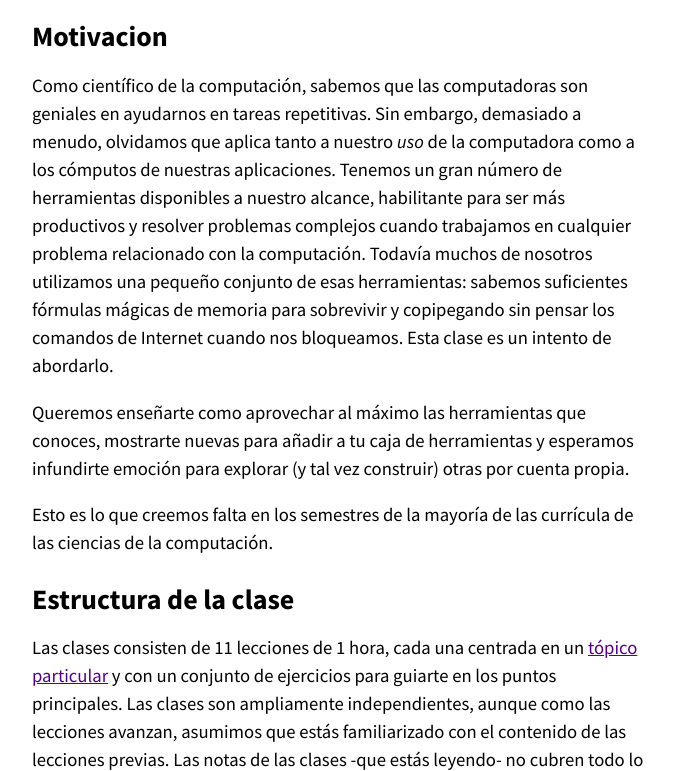
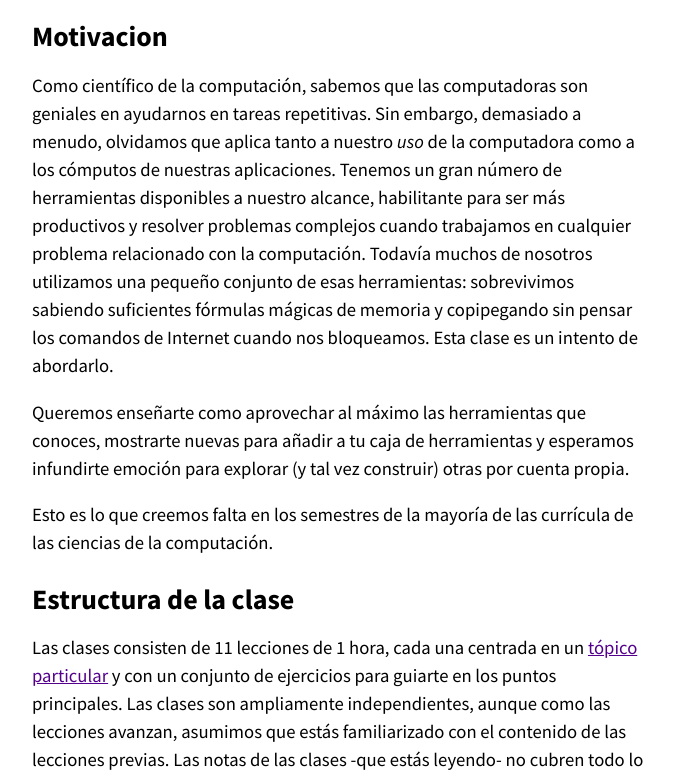
Before and after one commit to missing-semester-esp/missing-semester-esp.github.io, a Jekyll site: the page built from _2020/course-shell-esp.md, in a window 1280 px wide and 900 px high, scrolled down 366 px, cut to the strip 129-900 px from the top of the window. Shown: the whole strip, without its empty margins (300-974 px from the left). Built offline with Jekyll 4.4.1, drawn with Linux system fonts in a browser that asks for light colours.

```diff
--- a/_2020/course-shell-esp.md
+++ b/_2020/course-shell-esp.md
@@ -16,8 +16,8 @@ computadora como a los cómputos de nuestras aplicaciones. Tenemos un
 gran número de herramientas disponibles a nuestro alcance, habilitante
 para ser más productivos y resolver problemas complejos cuando trabajamos
 en cualquier problema relacionado con la computación. Todavía muchos de
-nosotros utilizamos una pequeño conjunto de esas herramientas: sabemos
-suficientes fórmulas mágicas de memoria para sobrevivir y copipegando sin
+nosotros utilizamos una pequeño conjunto de esas herramientas: sobrevivimos sabiendo
+suficientes fórmulas mágicas de memoria y copipegando sin
 pensar los comandos de Internet cuando nos bloqueamos. Esta clase
 es un intento de abordarlo.
 
```
